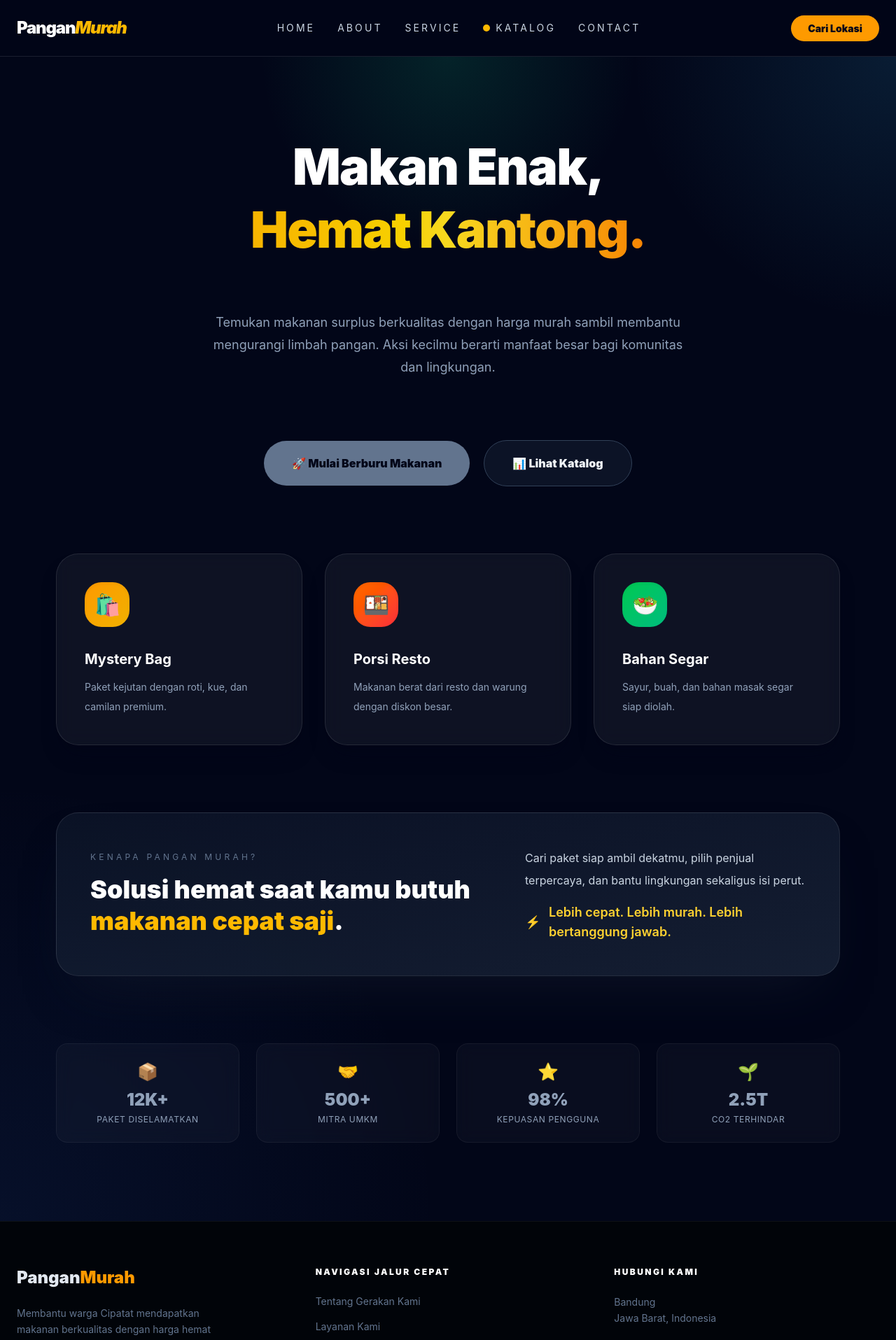
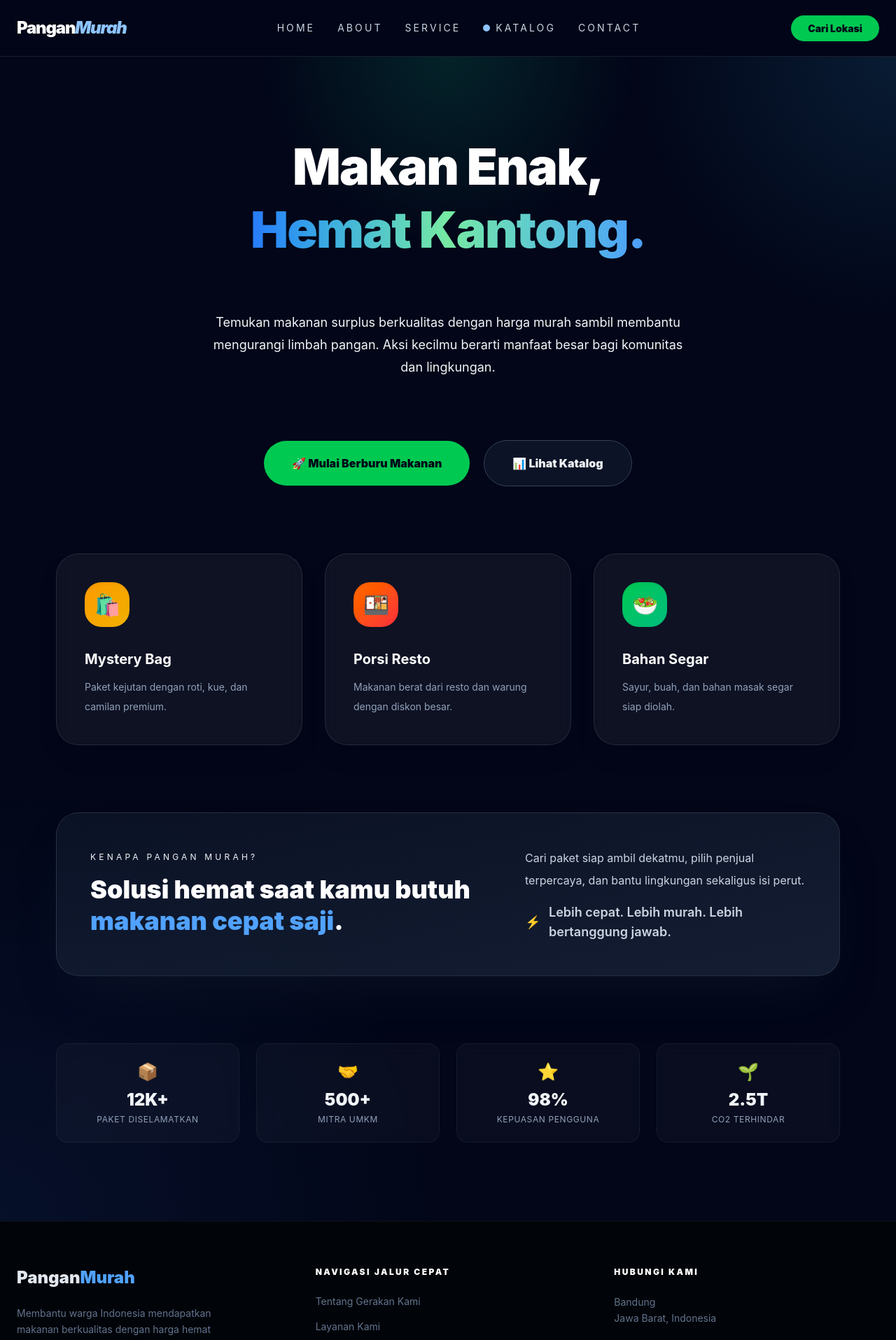
Before and after one commit to fradityan15/Company-Profil-Pangan-Murah, a Next.js app in the folder pangan-murah/: page / in a window 1280 px wide. Shown: the top 1915 px of the page at 70% size. Built offline with nearby package versions, Linux system fonts and the light colour scheme.

Commit message:
warna lagi

```diff
--- a/pangan-murah/app/contact/page.jsx
+++ b/pangan-murah/app/contact/page.jsx
@@ -11,14 +11,14 @@ export default function Contact() {
           <div className="space-y-8">
             <div className="space-y-6">
               <h1 className="text-5xl font-black tracking-tight text-white sm:text-6xl lg:text-7xl leading-tight animate-pop-in animate-pop-in-delay-1">
-                Mari <span className="text-amber-400">Berkolaborasi</span> untuk Masa Depan Pangan yang Lebih Baik.
+                Mari <span className="text-blue-400">Berkolaborasi</span> untuk Masa Depan Pangan yang Lebih Baik.
               </h1>
               <p className="max-w-3xl text-lg leading-8 text-slate-400 sm:text-xl animate-pop-in animate-pop-in-delay-2">
                 Kami terbuka untuk kemitraan dengan UMKM, komunitas, dan individu yang ingin berkontribusi dalam mengurangi limbah pangan. Hubungi kami untuk diskusi lebih lanjut.
               </p>
             </div>
             <div className="flex flex-col gap-4 sm:flex-row sm:items-center sm:gap-5 animate-pop-in animate-pop-in-delay-3">
-              <Link href="mailto:contact@panganmurah.id" className="inline-flex items-center justify-center rounded-full bg-amber-500 px-10 py-4 text-base font-black text-slate-950 transition-all duration-300 hover:bg-amber-400 hover:scale-105">
+              <Link href="mailto:contact@panganmurah.id" className="inline-flex items-center justify-center rounded-full bg-green-500 px-10 py-4 text-base font-black text-slate-950 transition-all duration-300 hover:bg-green-400 hover:scale-105">
                 📧 Email Kami
               </Link>
               <Link href="https://wa.me/6281234567890" className="inline-flex items-center justify-center rounded-full border border-slate-700 bg-slate-900/80 px-10 py-4 text-base font-black text-slate-100 transition-all duration-300 hover:border-green-400 hover:text-green-300 hover:bg-slate-500/10 hover:scale-105">
@@ -91,7 +91,7 @@ export default function Contact() {
             </div>
             <div className="space-y-4 text-slate-300 animate-pop-in-right animate-pop-in-delay-1">
               <p className="leading-8 animate-pop-in-up animate-pop-in-delay-2">Kami percaya bahwa dengan kolaborasi yang kuat, kita dapat menciptakan dampak yang lebih besar untuk komunitas dan lingkungan.</p>
-              <Link href="mailto:contact@panganmurah.id" className="inline-flex items-center justify-center rounded-full bg-amber-500 px-10 py-4 text-base font-black text-slate-950 transition-all duration-300 hover:bg-amber-400 hover:scale-105 animate-pop-in-bounce animate-pop-in-delay-3">
+              <Link href="mailto:contact@panganmurah.id" className="inline-flex items-center justify-center rounded-full bg-green-500 px-10 py-4 text-base font-black text-slate-950 transition-all duration-300 hover:bg-green-400 hover:scale-105 animate-pop-in-bounce animate-pop-in-delay-3">
                 Mulai Kolaborasi
               </Link>
             </div>
--- a/pangan-murah/app/globals.css
+++ b/pangan-murah/app/globals.css
@@ -7,6 +7,7 @@
   --color-navy-deep: #020617;
   --color-navy-card: #0f172a;
 }
+
 
 /* 2. Custom Utilities */
 @layer components {
--- a/pangan-murah/app/layout.tsx
+++ b/pangan-murah/app/layout.tsx
@@ -21,22 +21,22 @@ export default function RootLayout({
         <nav className="sticky top-0 z-[100] w-full border-b border-white/10 bg-slate-950/95 backdrop-blur-xl">
           <div className="max-w-7xl mx-auto flex h-20 items-center justify-between gap-6 px-6">
             <Link href="/" className="text-2xl font-black tracking-tighter text-white transition-transform hover:scale-105">
-              Pangan<span className="text-amber-400 italic">Murah</span>
+              Pangan<span className="text-blue-300 italic">Murah</span>
             </Link>
 
             <div className="hidden md:flex items-center gap-8 text-sm uppercase tracking-[0.22em] text-slate-300">
-              <Link href="/" className="transition-colors hover:text-amber-400">Home</Link>
-              <Link href="/about" className="transition-colors hover:text-amber-400">About</Link>
-              <Link href="/service" className="transition-colors hover:text-amber-400">Service</Link>
-              <Link href="/live-data" className="inline-flex items-center gap-2 transition-colors hover:text-amber-400">
-                <span className="h-2.5 w-2.5 rounded-full bg-amber-400 animate-pulse" />
+              <Link href="/" className="transition-colors hover:text-blue-400">Home</Link>
+              <Link href="/about" className="transition-colors hover:text-blue-400">About</Link>
+              <Link href="/service" className="transition-colors hover:text-blue-400">Service</Link>
+              <Link href="/live-data" className="inline-flex items-center gap-2 transition-colors hover:text-blue-400">
+                <span className="h-2.5 w-2.5 rounded-full bg-blue-300 animate-pulse" />
                 Katalog
               </Link>
-              <Link href="/contact" className="transition-colors hover:text-amber-400">Contact</Link>
+              <Link href="/contact" className="transition-colors hover:text-blue-400">Contact</Link>
             </div>
 
             <div className="hidden md:block">
-              <Link href="/map" className="rounded-full bg-amber-500 px-6 py-2.5 text-sm font-black text-slate-950 transition hover:bg-amber-400 hover:shadow-[0_0_18px_rgba(245,158,11,0.35)]">
+              <Link href="/map" className="rounded-full bg-green-500 px-6 py-2.5 text-sm font-black text-slate-950 transition hover:bg-green-400 hover:shadow-[0_0_18px_rgba(245,158,11,0.35)]">
                 Cari Lokasi
               </Link>
             </div>
@@ -54,18 +54,18 @@ export default function RootLayout({
         <footer className="border-t border-white/5 bg-[#010409] py-16">
           <div className="max-w-7xl mx-auto px-6 grid grid-cols-1 md:grid-cols-3 gap-12">
             <div>
-              <div className="text-2xl font-black mb-6">Pangan<span className="text-amber-500">Murah</span></div>
+              <div className="text-2xl font-black mb-6">Pangan<span className="text-blue-400">Murah</span></div>
               <p className="text-sm text-slate-500 leading-relaxed max-w-xs">
-                Membantu warga Cipatat mendapatkan makanan berkualitas dengan harga hemat sambil mengurangi limbah lingkungan.
+                Membantu warga Indonesia mendapatkan makanan berkualitas dengan harga hemat sambil mengurangi limbah lingkungan.
               </p>
             </div>
 
             <div className="flex flex-col gap-4">
               <h4 className="font-black text-white text-xs uppercase tracking-[0.2em] mb-2">Navigasi Jalur Cepat</h4>
-              <Link href="/about" className="text-sm text-slate-500 hover:text-amber-400 transition">Tentang Gerakan Kami</Link>
-              <Link href="/service" className="text-sm text-slate-500 hover:text-amber-400 transition">Layanan Kami</Link>
-              <Link href="/live-data" className="text-sm text-slate-500 hover:text-amber-400 transition">Katalog</Link>
-              <Link href="/map" className="text-sm text-slate-500 hover:text-amber-400 transition">Peta Mitra Terdekat</Link>
+              <Link href="/about" className="text-sm text-slate-500 hover:text-blue-400 transition">Tentang Gerakan Kami</Link>
+              <Link href="/service" className="text-sm text-slate-500 hover:text-blue-400 transition">Layanan Kami</Link>
+              <Link href="/live-data" className="text-sm text-slate-500 hover:text-blue-400 transition">Katalog</Link>
+              <Link href="/map" className="text-sm text-slate-500 hover:text-blue-400 transition">Peta Mitra Terdekat</Link>
             </div>
 
             <div className="flex flex-col gap-4">
@@ -78,7 +78,7 @@ export default function RootLayout({
           </div>
 
           <div className="max-w-7xl mx-auto px-6 mt-16 pt-8 border-t border-white/5 flex flex-col md:flex-row justify-between items-center gap-4 text-[10px] text-slate-600 font-bold uppercase tracking-[0.3em]">
-            <p>© 2026 PANGAN MURAH • PROJECT SISTEM INFORMASI</p>
+            <p>© 2026 PANGAN MURAH • PROJECT PANGAN MURAH</p>
             <p className="text-slate-700">DIBUAT DENGAN ❤️ DI INDONESIA</p>
           </div>
         </footer>
--- a/pangan-murah/app/live-data/page.jsx
+++ b/pangan-murah/app/live-data/page.jsx
@@ -74,7 +74,7 @@ export default async function LiveData() {
               {/* Price & Button */}
               <div className="flex items-center justify-between">
                 <div>
-                  <p className="text-lg font-black text-amber-400">{item.price}</p>
+                  <p className="text-lg font-black text-white-400">{item.price}</p>
                   <p className="text-xs text-slate-500 line-through">Rp 50.000</p>
                 </div>
                 <button className="px-6 py-3 bg-green-500 text-slate-950 font-black rounded-2xl hover:bg-green-400 transition-all duration-300 hover:scale-105 active:scale-95 shadow-lg shadow-green-500/25">
@@ -101,7 +101,7 @@ export default async function LiveData() {
         </div>
 
         <div className="mt-16 text-center">
-          <Link href="/" className="inline-flex items-center gap-2 text-slate-500 hover:text-amber-500 transition-all font-bold text-xs uppercase tracking-[0.2em] hover:gap-4">
+          <Link href="/" className="inline-flex items-center gap-2 text-slate-500 hover:text-slate-500 transition-all font-bold text-xs uppercase tracking-[0.2em] hover:gap-4">
             ← Kembali ke Beranda
           </Link>
         </div>
--- a/pangan-murah/app/page.tsx
+++ b/pangan-murah/app/page.tsx
@@ -11,17 +11,17 @@ export default function Home() {
 
           <h1 className="max-w-4xl text-5xl font-black tracking-tight text-white sm:text-6xl lg:text-7xl leading-tight animate-pop-in animate-pop-in-delay-1">
             Makan Enak, <br />
-            <span className="bg-gradient-to-r from-amber-400 via-yellow-300 to-orange-400 bg-clip-text text-transparent animate-pulse">
+            <span className="bg-gradient-to-r from-blue-500 via-green-300 to-blue-400 bg-clip-text text-transparent animate-pulse">
               Hemat Kantong.
             </span>
           </h1>
 
-          <p className="mt-8 max-w-2xl text-base leading-8 text-slate-400 sm:text-lg animate-pop-in animate-pop-in-delay-2">
+          <p className="mt-8 max-w-2xl text-base leading-8 text-white-400 sm:text-lg animate-pop-in animate-pop-in-delay-2">
             Temukan makanan surplus berkualitas dengan harga murah sambil membantu mengurangi limbah pangan. Aksi kecilmu berarti manfaat besar bagi komunitas dan lingkungan.
           </p>
 
           <div className="mt-12 flex flex-col items-center gap-5 sm:flex-row sm:justify-center animate-pop-in animate-pop-in-delay-3">
-            <Link href="/map" className="inline-flex items-center justify-center rounded-full bg-slate-500 px-10 py-5 text-base font-black text-slate-950 transition-all duration-300 hover:bg-slate-400 hover:shadow-[0_20px_60px_-30px_rgba(245,158,11,0.8)] hover:scale-105 active:scale-95">
+            <Link href="/map" className="inline-flex items-center justify-center rounded-full bg-green-500 px-10 py-5 text-base font-black text-slate-950 transition-all duration-300 hover:bg-slate-400 hover:shadow-[0_20px_60px_-30px_rgba(245,158,11,0.8)] hover:scale-105 active:scale-95">
               🚀 Mulai Berburu Makanan
             </Link>
             <Link href="/live-data" className="inline-flex items-center justify-center rounded-full border border-slate-700 bg-slate-900/80 px-10 py-5 text-base font-black text-slate-100 transition-all duration-300 hover:border-slate-500 hover:text-slate-300 hover:bg-slate-500/10 hover:scale-105">
@@ -51,14 +51,14 @@ export default function Home() {
         <section className="mt-24 rounded-[2rem] border border-white/10 bg-gradient-to-br from-slate-900/70 to-slate-800/70 p-12 shadow-[0_40px_80px_-40px_rgba(15,23,42,0.9)] animate-pop-in animate-pop-in-delay-1">
           <div className="grid gap-10 lg:grid-cols-[1.45fr_1fr] lg:items-center">
             <div>
-              <p className="text-xs uppercase tracking-[0.35em] text-slate-500 animate-pop-in-left">Kenapa Pangan Murah?</p>
+              <p className="text-xs uppercase tracking-[0.35em] text-white-500 animate-pop-in-left">Kenapa Pangan Murah?</p>
               <h2 className="mt-4 text-3xl font-black text-white sm:text-4xl leading-tight animate-pop-in-up animate-pop-in-delay-1">
-                Solusi hemat saat kamu butuh <span className="text-amber-400">makanan cepat saji</span>.
+                Solusi hemat saat kamu butuh <span className="text-blue-400">makanan cepat saji</span>.
               </h2>
             </div>
             <div className="space-y-4 text-slate-300 animate-pop-in-right animate-pop-in-delay-2">
               <p className="leading-8 text-base">Cari paket siap ambil dekatmu, pilih penjual terpercaya, dan bantu lingkungan sekaligus isi perut.</p>
-              <p className="font-semibold text-amber-300 flex items-center gap-3 text-lg animate-pop-in-bounce animate-pop-in-delay-3">
+              <p className="font-semibold text-white-400 flex items-center gap-3 text-lg animate-pop-in-bounce animate-pop-in-delay-3">
                 <span>⚡</span> Lebih cepat. Lebih murah. Lebih bertanggung jawab.
               </p>
             </div>
@@ -75,7 +75,7 @@ export default function Home() {
           ].map((stat, index) => (
             <div key={stat.label} className={`text-center glass-card p-6 rounded-2xl hover:scale-105 transition-all duration-300 animate-pop-in animate-pop-in-delay-${index + 1}`}>
               <div className="text-2xl mb-2 animate-pop-in-bounce" style={{animationDelay: `${0.2 + index * 0.1}s`}}>{stat.icon}</div>
-              <div className="text-2xl font-black text-slate-400 mb-1 animate-pop-in-up" style={{animationDelay: `${0.3 + index * 0.1}s`}}>{stat.number}</div>
+              <div className="text-2xl font-black text-white-400 mb-1 animate-pop-in-up" style={{animationDelay: `${0.3 + index * 0.1}s`}}>{stat.number}</div>
               <div className="text-xs text-slate-400 uppercase tracking-wider animate-pop-in-up" style={{animationDelay: `${0.4 + index * 0.1}s`}}>{stat.label}</div>
             </div>
           ))}
```
Also changed, not shown: pangan-murah/app/about/page.jsx (+4 -4 lines), pangan-murah/app/map/page.jsx (+8 -8 lines), pangan-murah/app/service/page.jsx (+4 -4 lines), pangan-murah/components/MobileMenu.tsx (+8 -8 lines).
